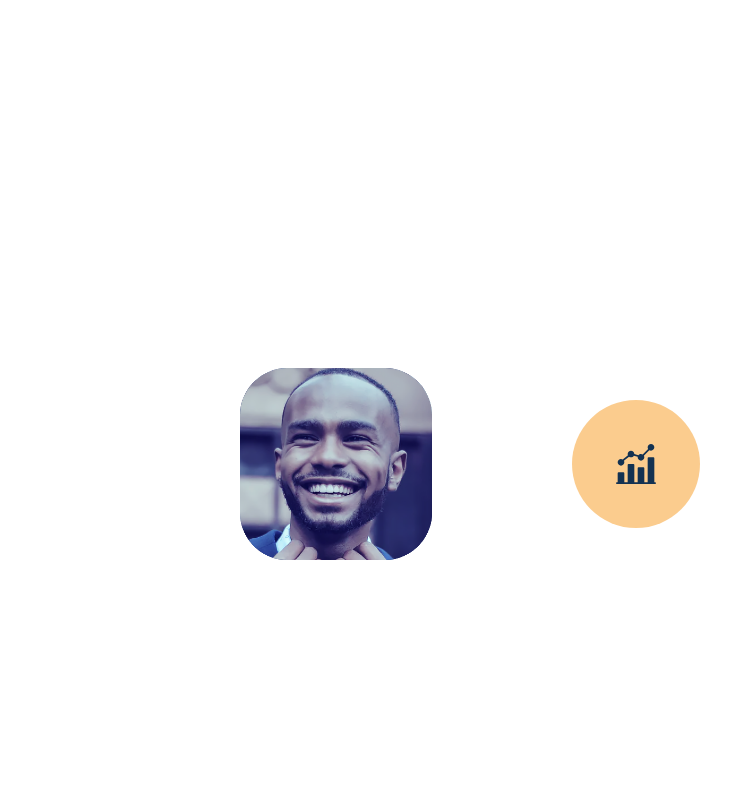
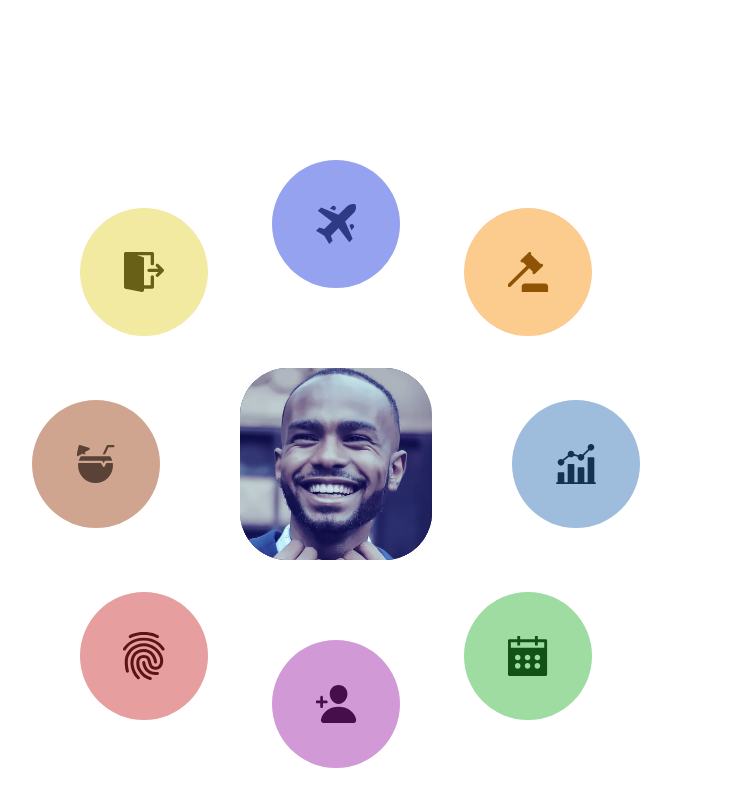
Before and after one commit to IlyaSafronov/Icon-animation, a plain HTML site: page index.html in a window 1280 px wide. Shown: the whole page, without its empty margins (272-1003 px from the left). Drawn offline with Linux system fonts and the light colour scheme.

Commit message:
styles step one

```diff
--- a/Sass/base/_orbit.scss
+++ b/Sass/base/_orbit.scss
@@ -25,9 +25,10 @@ body {
     list-style: none;
   }
   li {
-    opacity: 0;
+    --icon-bg: pink;
+    --text-bg: blue;
+    background: var(--icon-bg);
     position: absolute;
-    background: var(--orange-light);
     width: 8rem;
     aspect-ratio: 1 / 1;
     border-radius: 50%;
@@ -43,7 +44,7 @@ body {
       transform: translate(-50%, -50%);
     }
     > p {
-      background: var(--orange-dark);
+      background: var(--text-bg);
       width: 100%;
       height: 100%;
       display: grid;
@@ -55,13 +56,52 @@ body {
       opacity: 1;
     }
   }
-  li:first-child {
-    opacity: 1;
-    transform: translateX(300px);
+
+
+  li:nth-child(1) {
+    --icon-bg: var(--blue-light);
+    --text-bg: var(--blue-dark);
+    transform: translate(15rem, 0rem);
+  }
+  li:nth-child(2) {
+    --icon-bg: var(--green-light);
+    --text-bg: var(--green-dark);
+    transform: translate(12rem, 12rem);
+  }
+  li:nth-child(3) {
+    --icon-bg: var(--pink-light);
+    --text-bg: var(--pink-dark);
+    transform: translate(0rem, 15rem);
+  }
+  li:nth-child(4) {
+    --icon-bg: var(--red-light);
+    --text-bg: var(--red-dark);
+    transform: translate(-12rem, 12rem);
+  }
+  li:nth-child(5) {
+    --icon-bg: var(--brown-light);
+    --text-bg: var(--broun-dark);
+    transform: translate(-15rem, 0rem);
+  }
+  li:nth-child(6) {
+    --icon-bg: var(--yellow-light);
+    --text-bg: var(--yellow-dark);
+    transform: translate(-12rem, -12rem);
+  }
+  li:nth-child(7) {
+    --icon-bg: var(--purple-light);
+    --text-bg: var(--purple-dark);
+    transform: translate(0rem, -15rem);
+  }
+  li:nth-child(8) {
+    --icon-bg: var(--orange-light);
+    --text-bg: var(--orange-dark);
+    transform: translate(12rem, -12rem);
   }
 
 
 
 
 
+
 }
```
Also changed, not shown: css/style.css.
